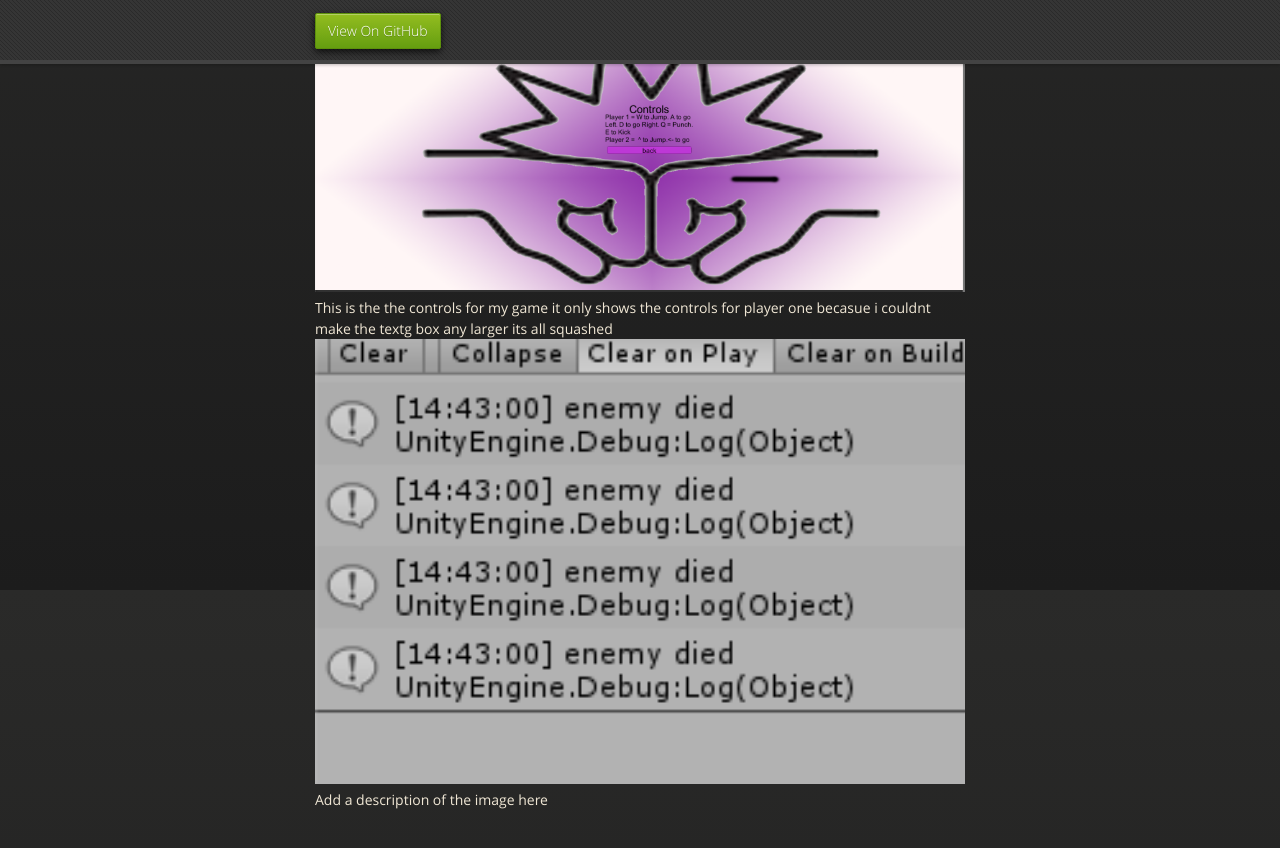
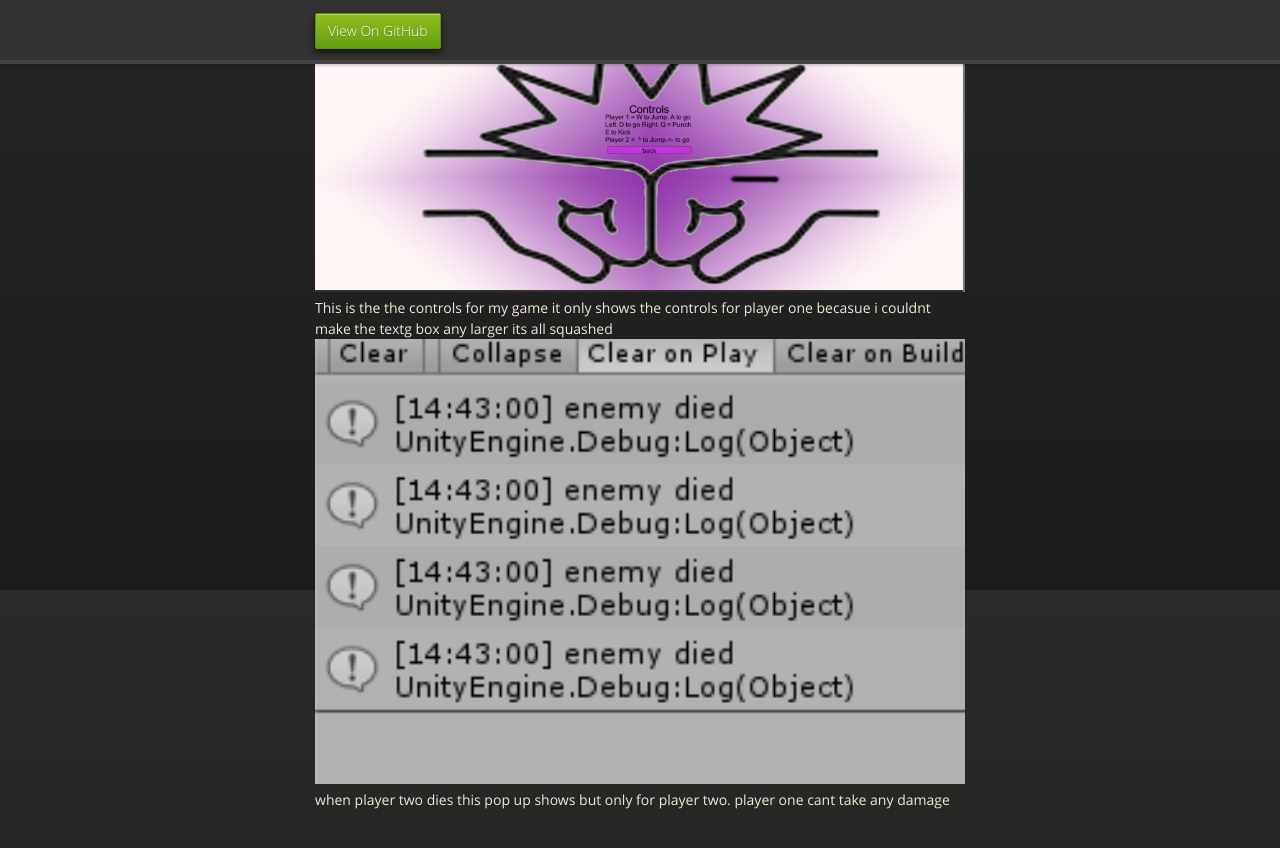
Before and after one commit to BayleyEvason494/portfolio, a Jekyll site: the page built from gallery.md, in a window 1280 px wide and 900 px high, scrolled down 1210 px. Shown: the top 848 px of the window. Built offline with Jekyll 4.4.1, drawn with Linux system fonts in a browser that asks for light colours; the repository's description, which GitHub fills in, is left out; our own code applies the rules of GitHub Pages for plain Markdown files.

Commit message:
Update gallery.md

```diff
--- a/gallery.md
+++ b/gallery.md
@@ -33,5 +33,5 @@ layout: default
   <a target="_blank" href="assets/gallery/4.png">
     <img src="assets/gallery/4.png" alt="....." width="100%" >
   </a>
-  <div class="desc">Add a description of the image here</div>
+  <div class="desc">when player two dies this pop  up shows but only for player two. player one cant take any damage</div>
 </div>
```
